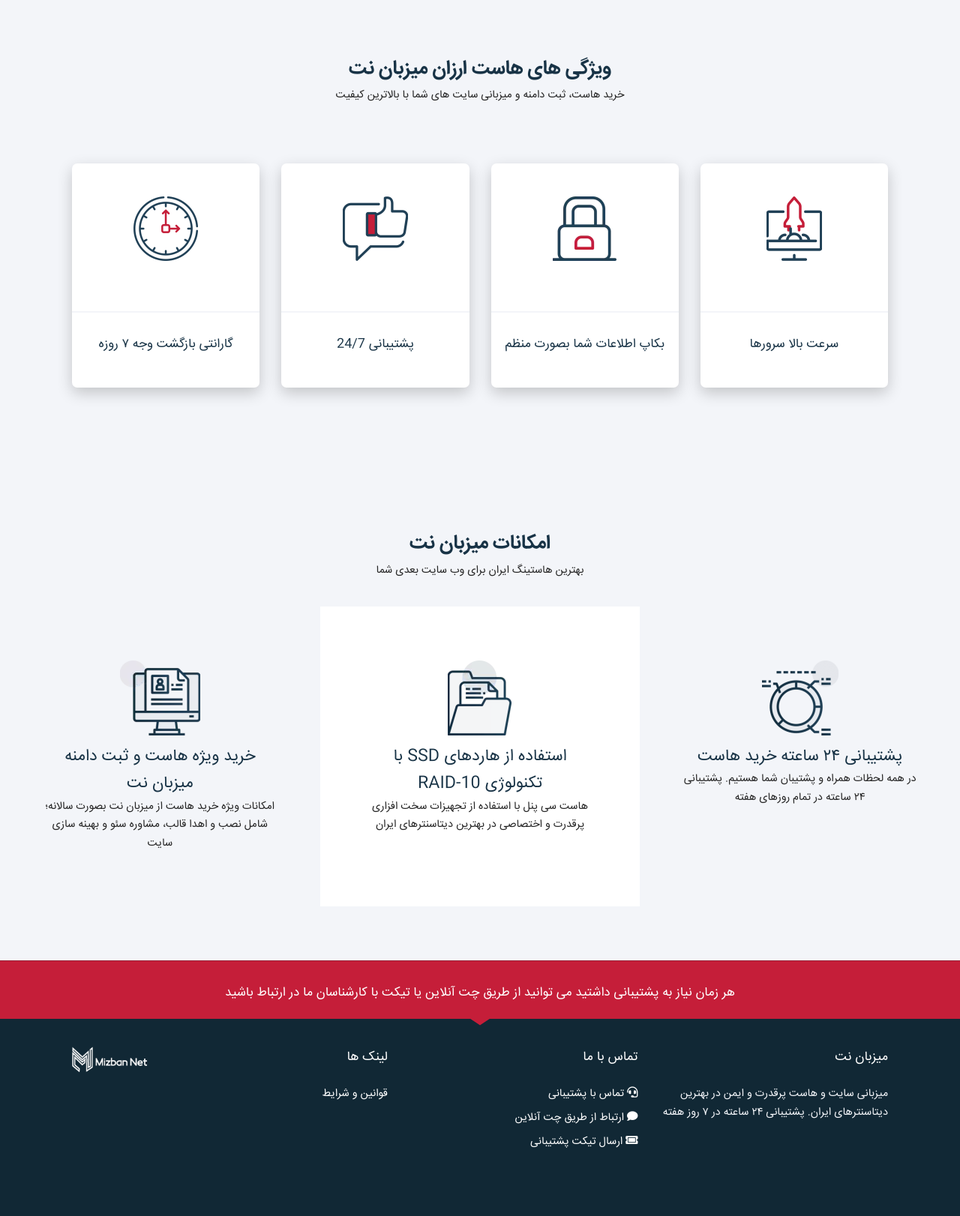
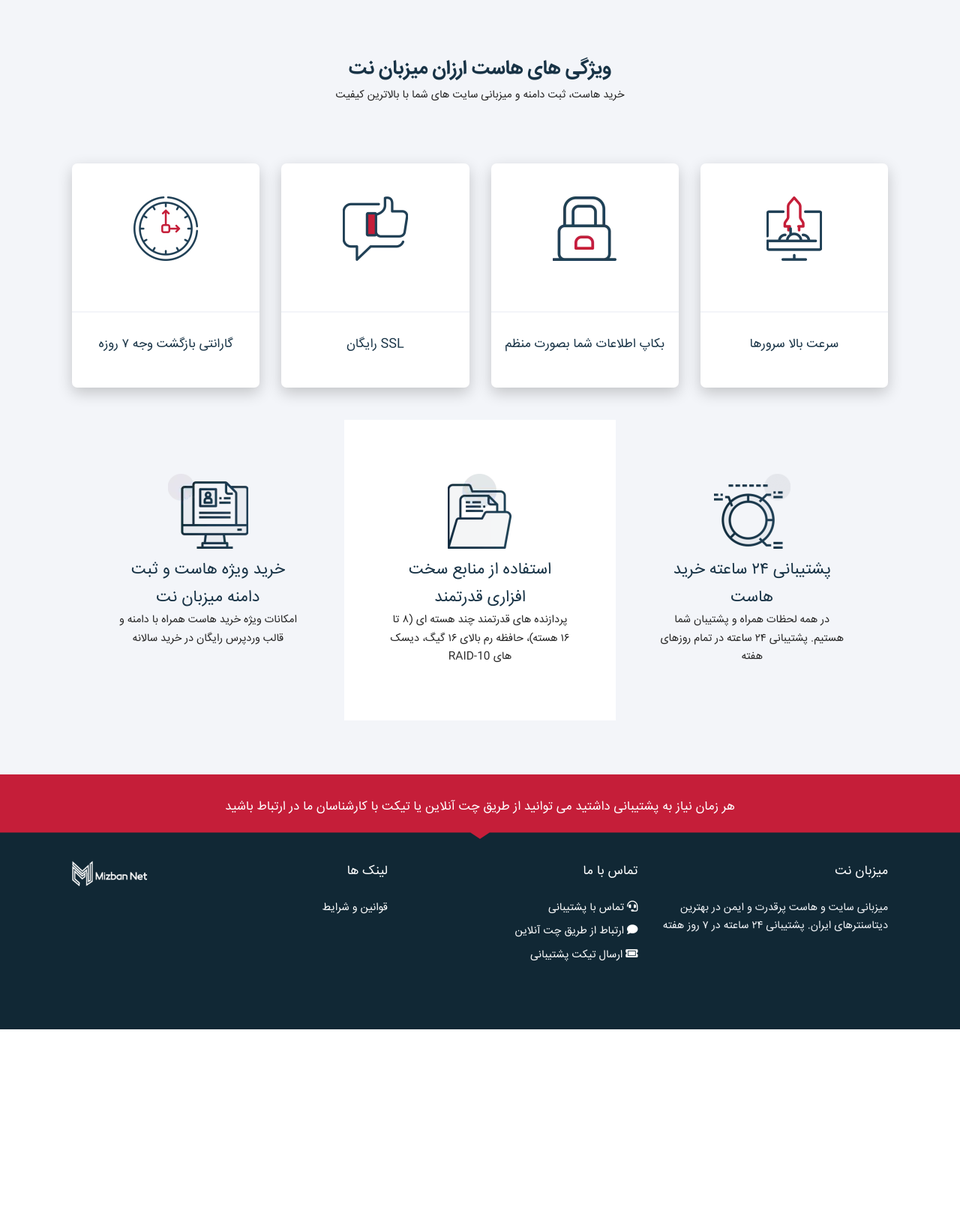
Before and after one commit to ShayanFaghihi/mizbannet, a PHP site: page /hosting/ in a window 1280 px wide. Shown: the part 3728-5350 px from the top of the page at 75% size. After the commit the page ends 5101 px from the top, so only its background shows below. Run offline with PHP 8.4, Linux system fonts and the light colour scheme; some libraries are stand-ins or nearby versions.

Commit message:
hosting page completed

```diff
--- a/hosting/index.php
+++ b/hosting/index.php
@@ -1,13 +1,13 @@
 <?php include "header.php"; ?>
-<title>  خرید هاست ارزان با بالاترین کیفیت و آپتایم بالا ‐ میزبان نت</title>
-<meta name="description" content="اگر به دنیال خرید هاست ارزان و قدرتمند هستید میزبان نت بهترین انتخاب شما خواهد بود. خرید بهترین هاست لینوکس و وردپرس ارزان با SSL رایگان و پشتیبانی 24 ساعته">
+<title>خرید هاست ارزان با بالاترین کیفیت و آپتایم بالا ‐ میزبان نت</title>
+<meta name="description" content="اگر به دنبال خرید هاست ارزان و قدرتمند هستید میزبان نت بهترین انتخاب شما خواهد بود. خرید بهترین و به صرفه ترین هاست لینوکس و وردپرس با SSL رایگان و پشتیبانی 24 ساعته">
 <link rel="canonical" href="https://mizbannet.com/hosting">
 
 <meta property="og:local" content="fa_IR">
-<meta property="og:title" content="خرید هاست ارزان ‐ میزبان نت" />
+<meta property="og:title" content="خرید هاست ارزان با بالاترین کیفیت و آپتایم بالا ‐ میزبان نت" />
 <meta property="og:url" content="https://mizbannet.com/hosting" />
 <meta property="og:type" content="company" />
-<meta property="og:description" content="اگر به دنیال خرید هاست ارزان و قدرتمند هستید میزبان نت بهترین انتخاب شما خواهد بود. خرید بهترین هاست لینوکس و وردپرس ارزان با SSL رایگان و پشتیبانی 24 ساعته" />
+<meta property="og:description" content="اگر به دنبال خرید هاست ارزان و قدرتمند هستید میزبان نت بهترین انتخاب شما خواهد بود. خرید بهترین و به صرفه ترین هاست لینوکس و وردپرس با SSL رایگان و پشتیبانی 24 ساعته" />
 <meta property="og:site_name" content="میزبان نت | Mizbannet">
 <meta property="og:image" content="https://mizbannet.com/vendors/images/hosting-og-image.jpg" />
 <script type="application/ld+json">
@@ -50,7 +50,7 @@
                     <p>شروع قیمت از</p>
                     <p class="plans__box--price"><strong> ۱۹,۰۰۰ <span> تومان </span></strong><sub> \ ماهانه </sub></p>
                     <div class="plans__box--features">
-                        <p class="plans__box--feature"><i class="fas fa-hdd"></i> هاردهای پرقدرت SAS</p>
+                        <p class="plans__box--feature"><i class="fas fa-hdd"></i> هاردهای پرقدرت RAID-10</p>
                         <p class="plans__box--feature"><i class="fas fa-hdd"></i> SSL رایگان</p>
                         <p class="plans__box--feature"><i class="fas fa-hdd"></i> کنترل پنل cPanel</p>
                         <p class="plans__box--feature u-margin-bottom-large"><i class="fas fa-gift"></i> دامنه رایگان در خرید سالانه </p>
@@ -64,7 +64,7 @@
                     <p>شروع قیمت از</p>
                     <p class="plans__box--price"><strong> ۳۹,۹۰۰ <span> تومان </span></strong><sub> \ ماهانه </sub></p>
                     <div class="plans__box--features">
-                        <p class="plans__box--feature"><i class="fas fa-hdd"></i> هاردهای پرقدرت SSD</p>
+                        <p class="plans__box--feature"><i class="fas fa-hdd"></i>  هاردهای پرقدرت RAID-10</p>
                         <p class="plans__box--feature"><i class="fas fa-hdd"></i> SSL رایگان</p>
                         <p class="plans__box--feature"><i class="fas fa-hdd"></i> کنترل پنل cPanel</p>
                         <p class="plans__box--feature"><i class="fas fa-hdd"></i> پهنای باند نامحدود</p>
@@ -79,7 +79,7 @@
                     <p>شروع قیمت از</p>
                     <p class="plans__box--price"><strong> ۳۹,۹۰۰ <span> تومان </span></strong><sub> \ ماهانه </sub></p>
                     <div class="plans__box--features">
-                        <p class="plans__box--feature"><i class="fas fa-hdd"></i> هاردهای پرقدرت SSD</p>
+                        <p class="plans__box--feature"><i class="fas fa-hdd"></i>  هاردهای پرقدرت RAID-10</p>
                         <p class="plans__box--feature"><i class="fas fa-hdd"></i> SSL رایگان</p>
                         <p class="plans__box--feature"><i class="fas fa-hdd"></i> کنترل پنل cPanel</p>
                         <p class="plans__box--feature"><i class="fas fa-hdd"></i> پهنای باند نامحدود</p>
@@ -95,7 +95,7 @@
                  <div class="content">
                     <h3 class="heading-secondary u-margin-bottom-medium">هاست لینوکس</h3>
                     <p class="u-margin-bottom-small content__text">
-                    <a href="./linux_hosting.php">هاست های لینوکس با کنترل پنل cPanel</a> و SSL رایگان بهترین انتخاب برای شروع یک سایت اینترنتی می باشد. این سرویس های ارزان صرف نظر از قیمت مقرون به صرفه ای که دارند، دارای قدرت، سرعت، و امنیت بالایی می باشند و به صورت منظم از دیتاهای آن روی یک سرور ریموت بک آپ گیری انجام می شود.
+                    <a href="./linux_hosting.php">هاست های لینوکس با کنترل پنل cPanel</a> و SSL رایگان بهترین انتخاب برای شروع یک سایت اینترنتی می باشد. این سرویس های ارزان صرف نظر از قیمت مقرون به صرفه ای که دارند، دارای قدرت، سرعت، و امنیت بالایی می باشند و به صورت منظم از دیتاهای آن روی یک سرور ریموت، بک آپ گیری انجام می شود.
                     </p>
 
                 </div><!-- content-->
@@ -196,7 +196,7 @@
                             <img src="../vendors/images/icon/24-7-support.webp" alt="پشتیبانی 24 ساعته در خرید هاست و ثبت دامنه" class="box__img">
                         </div>
                         <div class="box__bottom">
-                            <h3>پشتیبانی 24/7</h3>
+                            <h3>SSL رایگان</h3>
                         </div>
                     </div>
                     <div class="box">
@@ -208,13 +208,6 @@
                         </div>
                     </div>
                 </div>
-            </div>
-        </section> <!--End of Section features-->
-
-
-        <section class="features u-text-align-center u-bg-grey" id="features">
-            <h2 class="heading-secondary">امکانات میزبان نت</h2>
-            <p class="features__text u-margin-bottom-medium">بهترین هاستینگ ایران برای وب سایت بعدی شما</p>
 
                 <div class="row">
                     <div class="features__item">
@@ -224,15 +217,16 @@
                     </div>
                     <div class="features__item u-bg-white">
                         <img src="../vendors/images/icon/SSD-hard.webp" alt="استفاده از هاردهای پر سرعت SSD در خرید هاست و سرور از میزبان نت" class="features__img">
-                    <h3 class="heading-tertiary">استفاده از هاردهای SSD با تکنولوژی RAID-10</h3>
-                    <p class="features__text">هاست سی پنل با استفاده از تجهیزات سخت افزاری پرقدرت و اختصاصی در بهترین دیتاسنترهای ایران</p>
+                        <h3 class="heading-tertiary">استفاده از منابع سخت افزاری قدرتمند</h3>
+                        <p class="features__text">پردازنده های قدرتمند چند هسته ای (۸ تا ۱۶ هسته)، حافظه رم بالای ۱۶ گیگ، دیسک های RAID-10</p>
                     </div>
                     <div class="features__item">
                         <img src="../vendors/images/icon/easy-website-install.webp" alt="خرید ویژه هاست و دامنه ارزان از میزبان نت" class="features__img">
                         <h3 class="heading-tertiary"> خرید ویژه هاست و ثبت دامنه میزبان نت</h3>
-                    <p class="features__text">امکانات ویژه خرید هاست از میزبان نت بصورت سالانه؛ شامل نصب و اهدا قالب، مشاوره سئو و بهینه سازی سایت</p>
+                        <p class="features__text">امکانات ویژه خرید هاست همراه با دامنه و قالب وردپرس رایگان در خرید سالانه</p>
                     </div>
                 </div>
+            </div> <!-- End of Container -->
         </section><!--End of second features section-->
     </main> <!--End of Main section-->
 
```
Lines whose indentation alone changed are shown as unchanged.
